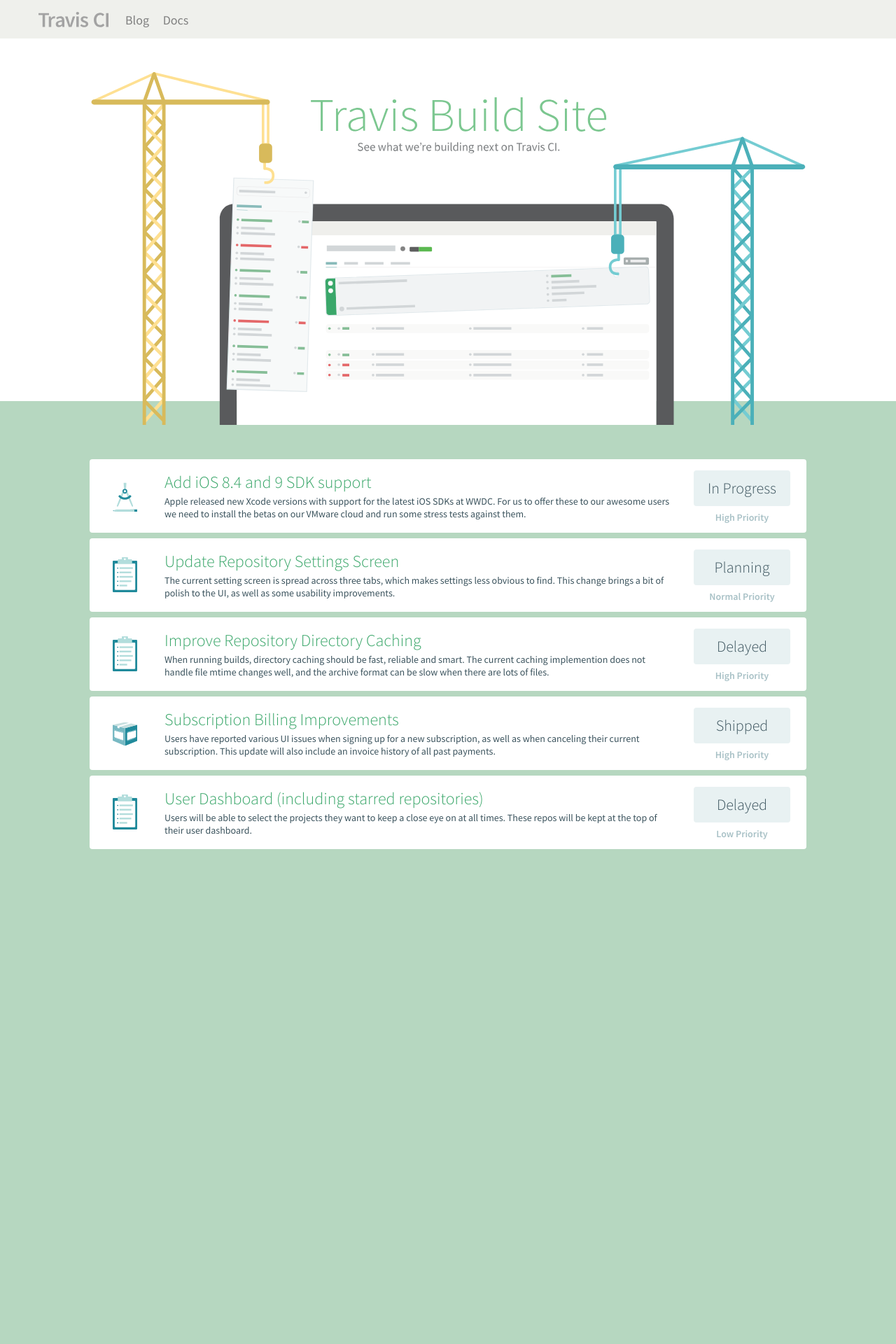
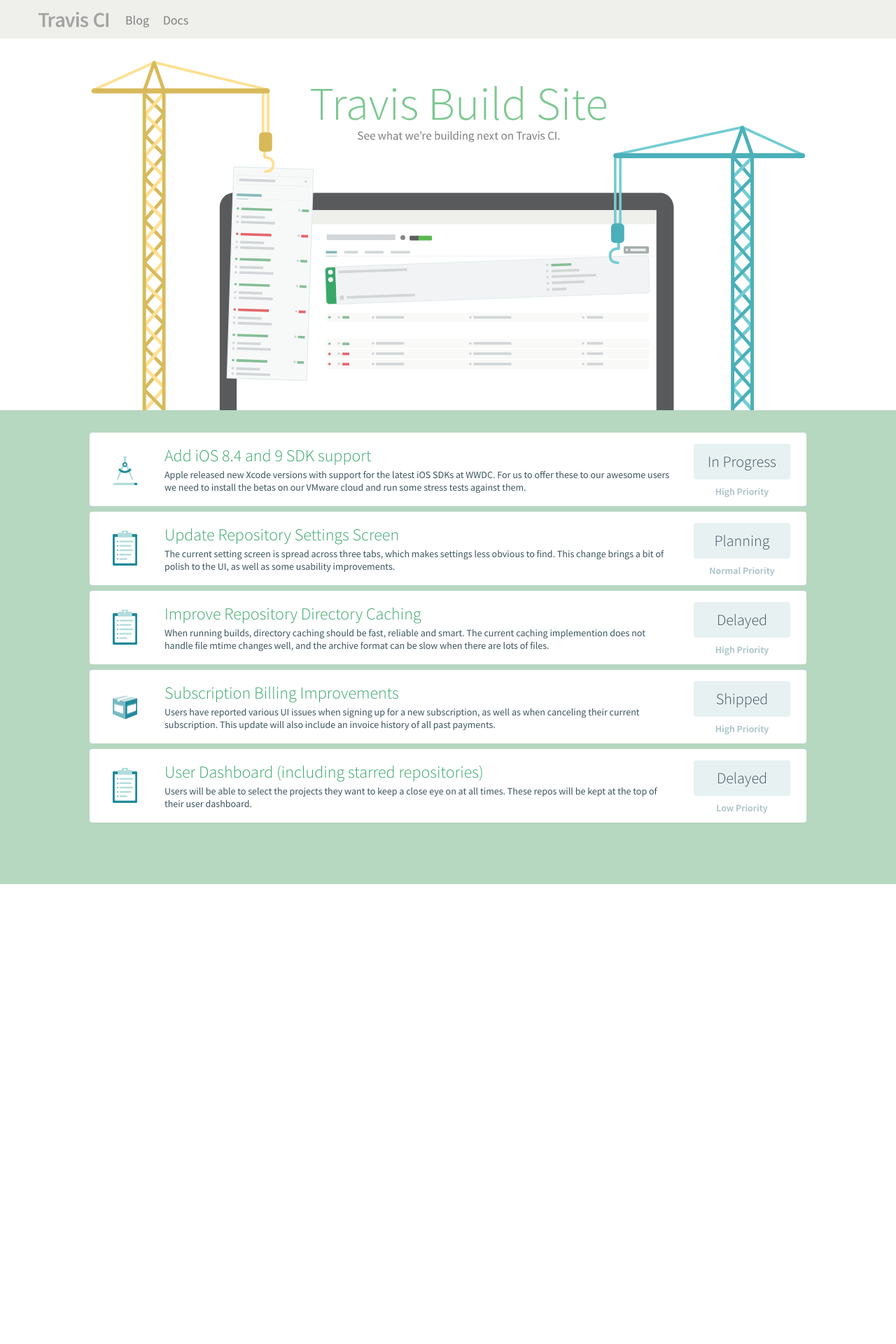
Before and after one commit to travis-ci/travis-next, a Jekyll site: the page built from index.html, in a window 1280 px wide. Shown: the top 1920 px of the page at 70% size. Built offline with Jekyll 4.4.1, drawn with Linux system fonts in a browser that asks for light colours; after the commit the page ends 1263 px from its top, so only the background shows below that.

Commit message:
make header image responsive

```diff
--- a/_layouts/default.html
+++ b/_layouts/default.html
@@ -7,7 +7,7 @@
 
     {% include header.html %}
 
-    <div class="wrapper">
+    <div>
       <main class="main" role="main">
         {{ content }}
       </main>
--- a/_sass/_layout.sass
+++ b/_sass/_layout.sass
@@ -1,31 +1,30 @@
 
 $bg: #b6d7c0
 
+.main-header
+  margin: 1em 0 0
+  h1,
+  h2
+    visibility: hidden
+  .wrapper
+    height: 0
+    padding-bottom: 49%
+    background:
+      image: url(../svg/hero.svg)
+      repeat: no-repeat
+      size: 100%
+    @media #{$large-up}
+      padding-bottom: 39%
+.main
+  padding-bottom: 0
+  overflow-y: inherit
+
+.main-content
+  background-color: $bg
+  padding: 2rem $column-gutter/2
+  @media #{$large-up}
+    padding: 2rem 0 0
+
 .wrapper
-  min-height: 386vh
-  padding: 0 $column-gutter/2
-  overflow-y: auto
-  background: linear-gradient(180deg, $white 0%, $white 14%, $bg 1%, $bg)
-
-  @media #{$large-up}
-    padding: 0
-
-
-.main-header
-  margin: 1em 0 3em
-  .hero
-    background-image: url(../svg/hero.svg)
-    background-repeat: no-repeat
-    background-size: 100%
-    height: 505px
-
-
-.main
-  padding-bottom: 1em
-  overflow-y: inherit
-  min-width: 1024px
   max-width: 1024px
   margin: auto
-  .main-content
-    min-width: 1024px
-    max-width: 1024px
--- a/_sass/_steps.sass
+++ b/_sass/_steps.sass
@@ -1,5 +1,5 @@
 .steps
-  padding: 0
+  padding: 0 0 5em
   margin: 0
   list-style-type: none
 
--- a/index.html
+++ b/index.html
@@ -4,11 +4,14 @@
 ---
 
 <header class="main-header">
-  <div class="hero">
+  <div class="wrapper">
+    <h1>Trafis Build Site</h1>
+    <h2>See what we're building next on Travis CI</h2>
   </div>
 </header>
 
 <div class="main-content">
+  <div class="wrapper">
     <ul class="steps">
 
       {% for item in site.data.steps %}
@@ -32,3 +35,4 @@
 
     </ul>
   </div>
+</div>
```
Lines whose indentation alone changed are shown as unchanged.
